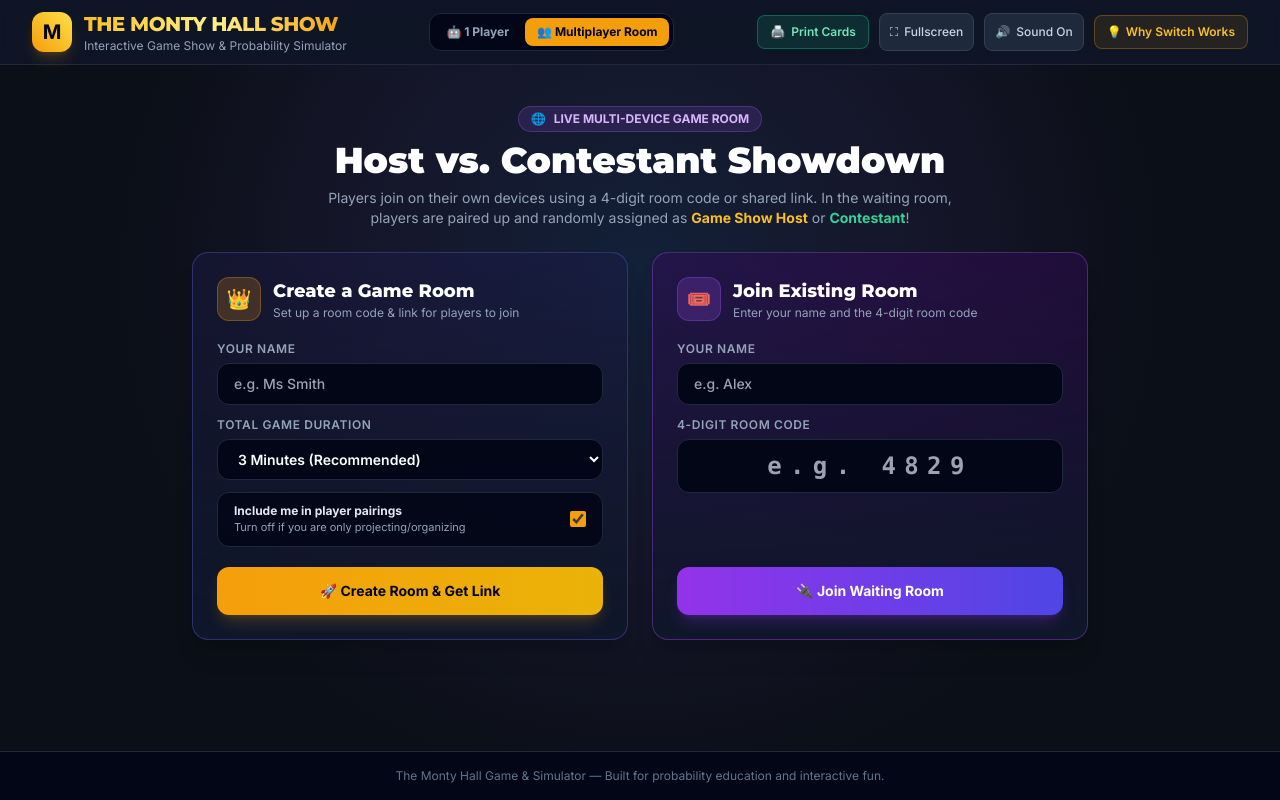
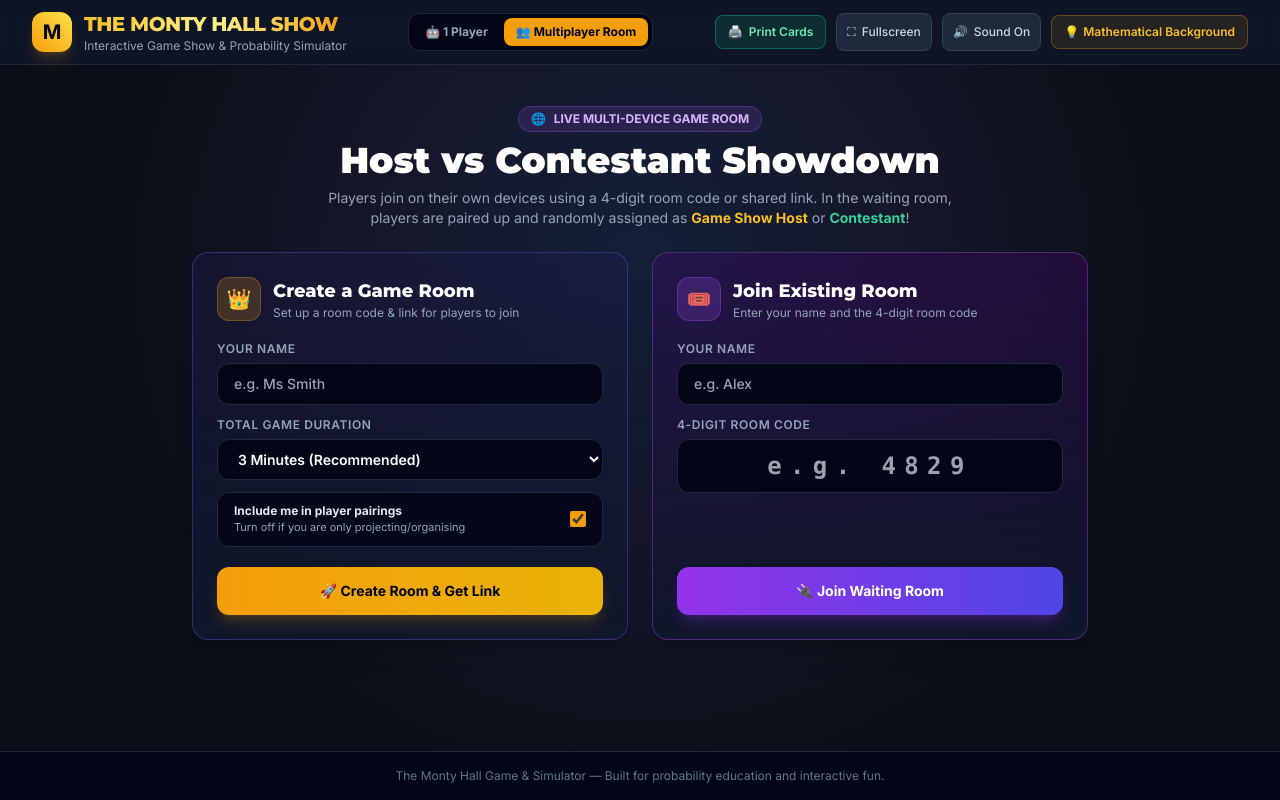
Before and after one commit to utepoelman/monty-hall-simulator, a plain HTML site: page index.html in a window 1280 px wide. Both pictures are taken after a click on the button "👥 Multiplayer Room". Drawn offline with nearby package versions, Linux system fonts and the light colour scheme.

Commit message:
Add files via upload

```diff
--- a/index.html
+++ b/index.html
@@ -1,5 +1,5 @@
 <!DOCTYPE html>
-<html lang="en" class="dark">
+<html lang="en-NZ" class="dark">
 <!-- © Ute Poelman. All rights reserved. Terms of use: https://nugget-maths.co.nz/#terms -->
 <head>
     <meta charset="UTF-8">
@@ -271,9 +271,9 @@
                     <span class="hidden md:inline" id="audio-label">Sound On</span>
                 </button>
 
-                <button onclick="openMathModal()" class="px-3 py-2 rounded-lg bg-amber-500/10 hover:bg-amber-500/20 text-amber-400 border border-amber-500/30 text-xs font-semibold transition flex items-center space-x-1">
+                <button onclick="openMathModal()" class="px-3 py-2 rounded-lg bg-amber-500/10 hover:bg-amber-500/20 text-amber-400 border border-amber-500/30 text-xs font-semibold transition flex items-center space-x-1" title="Mathematical Background">
                     <span>💡</span>
-                    <span class="hidden sm:inline">Why Switch Works</span>
+                    <span class="hidden sm:inline">Mathematical Background</span>
                 </button>
             </div>
         </div>
@@ -540,7 +540,7 @@
                 <span class="inline-flex items-center space-x-2 px-3 py-1 rounded-full bg-purple-500/15 border border-purple-500/30 text-purple-300 text-xs font-bold">
                     <span>🌐</span><span>LIVE MULTI-DEVICE GAME ROOM</span>
                 </span>
-                <h2 class="title-font text-2xl sm:text-4xl font-black text-white">Host vs. Contestant Showdown</h2>
+                <h2 class="title-font text-2xl sm:text-4xl font-black text-white">Host vs Contestant Showdown</h2>
                 <p class="text-sm text-slate-400 max-w-2xl mx-auto">
                     Players join on their own devices using a 4-digit room code or shared link. In the waiting room, players are paired up and randomly assigned as <strong class="text-amber-400">Game Show Host</strong> or <strong class="text-emerald-400">Contestant</strong>!
                 </p>
@@ -588,7 +588,7 @@
                             <label class="flex items-center justify-between gap-3 bg-slate-950/90 border border-slate-800 rounded-xl px-4 py-2.5 cursor-pointer select-none">
                                 <div>
                                     <span class="block text-xs font-bold text-slate-200">Include me in player pairings</span>
-                                    <span class="block text-[11px] text-slate-400">Turn off if you are only projecting/organizing</span>
+                                    <span class="block text-[11px] text-slate-400">Turn off if you are only projecting/organising</span>
                                 </div>
                                 <input type="checkbox" id="mp-host-plays" checked class="w-4 h-4 accent-amber-500 rounded cursor-pointer">
                             </label>
@@ -1022,7 +1022,7 @@
             <button onclick="closeMathModal()" class="absolute top-4 right-4 text-slate-400 hover:text-white text-xl font-bold">✕</button>
 
             <h3 class="title-font text-xl font-extrabold text-amber-400 flex items-center space-x-2">
-                <span>💡</span> <span>Why Switching Doubles Your Odds</span>
+                <span>💡</span> <span>Mathematical Background: The Monty Hall Problem</span>
             </h3>
 
             <div class="space-y-3 text-xs sm:text-sm text-slate-300 leading-relaxed">
@@ -1338,7 +1338,7 @@
         }
 
         /* ====================================================================
-           SOUND AUDIO SYNTHESIZER (WEB AUDIO API)
+           SOUND AUDIO SYNTHESISER (WEB AUDIO API)
            ==================================================================== */
         let audioEnabled = true;
         let audioCtx = null;
@@ -1665,7 +1665,7 @@
             sessionTickInterval: null,
             lastRenderedMatchStepKey: '',
 
-            // Authoritative room state (maintained by Room Organizer & synced to all devices)
+            // Authoritative room state (maintained by Room Organiser & synced to all devices)
             state: {
                 seq: 0,
                 status: 'NONE', // 'NONE', 'LOBBY', 'PLAYING', 'ENDED'
@@ -1930,7 +1930,7 @@
 
         function mpHandleMessage(msg) {
             if (mp.isRoomOrganizer) {
-                // Authoritative Room Organizer handles incoming player actions
+                // Authoritative Room Organiser handles incoming player actions
                 switch (msg.type) {
                     case 'JOIN_REQ': {
                         const existing = mp.state.players[msg.senderId];
@@ -2011,7 +2011,7 @@
                     }
                 }
             } else {
-                // Joining Player handles authoritative updates from Room Organizer
+                // Joining Player handles authoritative updates from Room Organiser
                 if (msg.type === 'PLAYER_KICKED' && msg.targetId === mp.myId) {
                     mpCleanupConnection();
                     mp.roomCode = null;
@@ -2547,8 +2547,8 @@
             const descEl = document.getElementById('mp-wait-status-desc');
 
             if (!me && mp.isRoomOrganizer && !mp.organizerPlays) {
-                titleEl.textContent = 'Organizer Spectator View';
-                descEl.textContent = 'You are organizing this room while players pair up and compete live below.';
+                titleEl.textContent = 'Organiser Spectator View';
+                descEl.textContent = 'You are organising this room while players pair up and compete live below.';
             } else if (waitingPlayers.length === 1) {
                 titleEl.textContent = 'You are next in line! ⏳';
                 descEl.textContent = 'There is currently an odd number of players in the room. You will be paired automatically the moment the next match finishes!';
```
